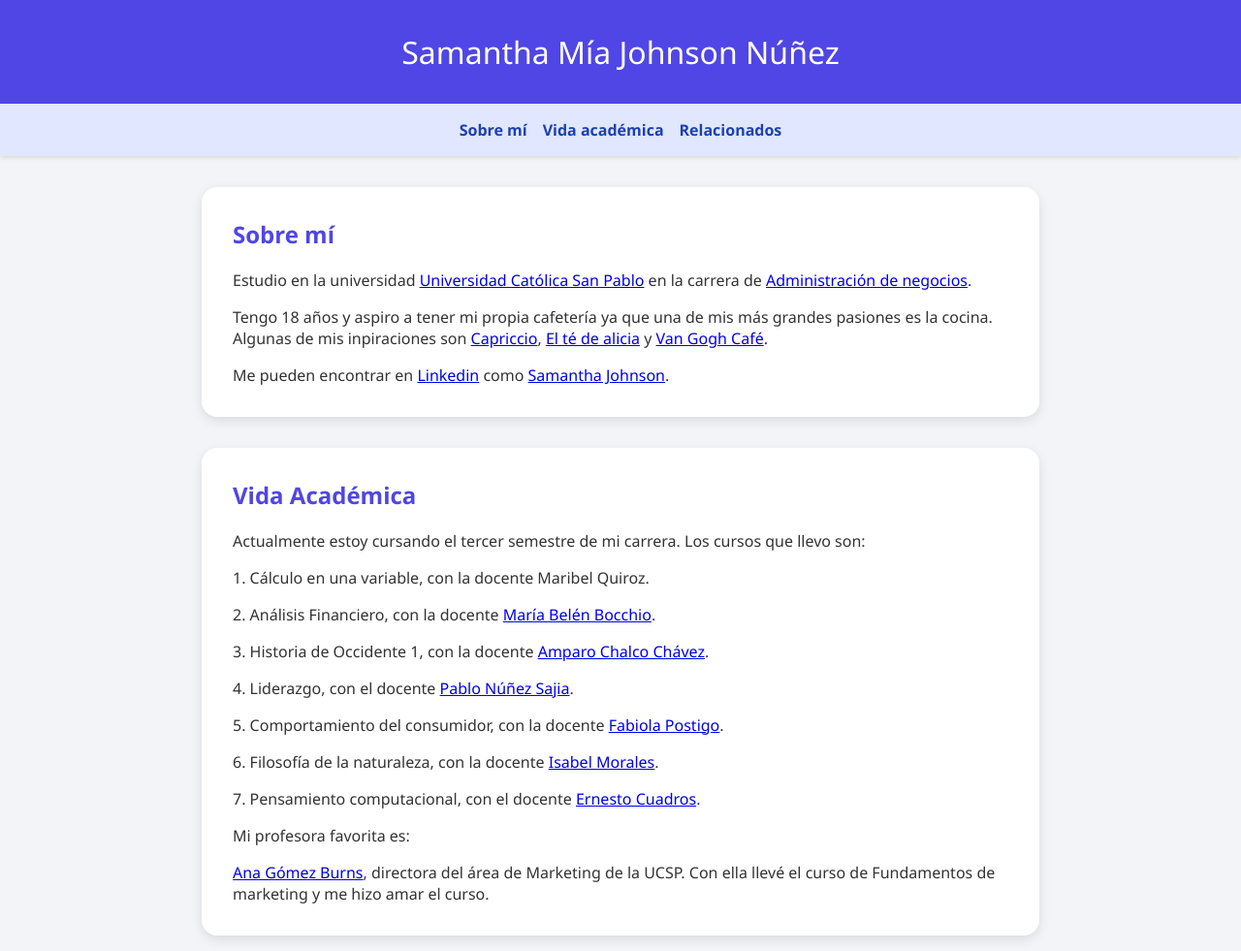
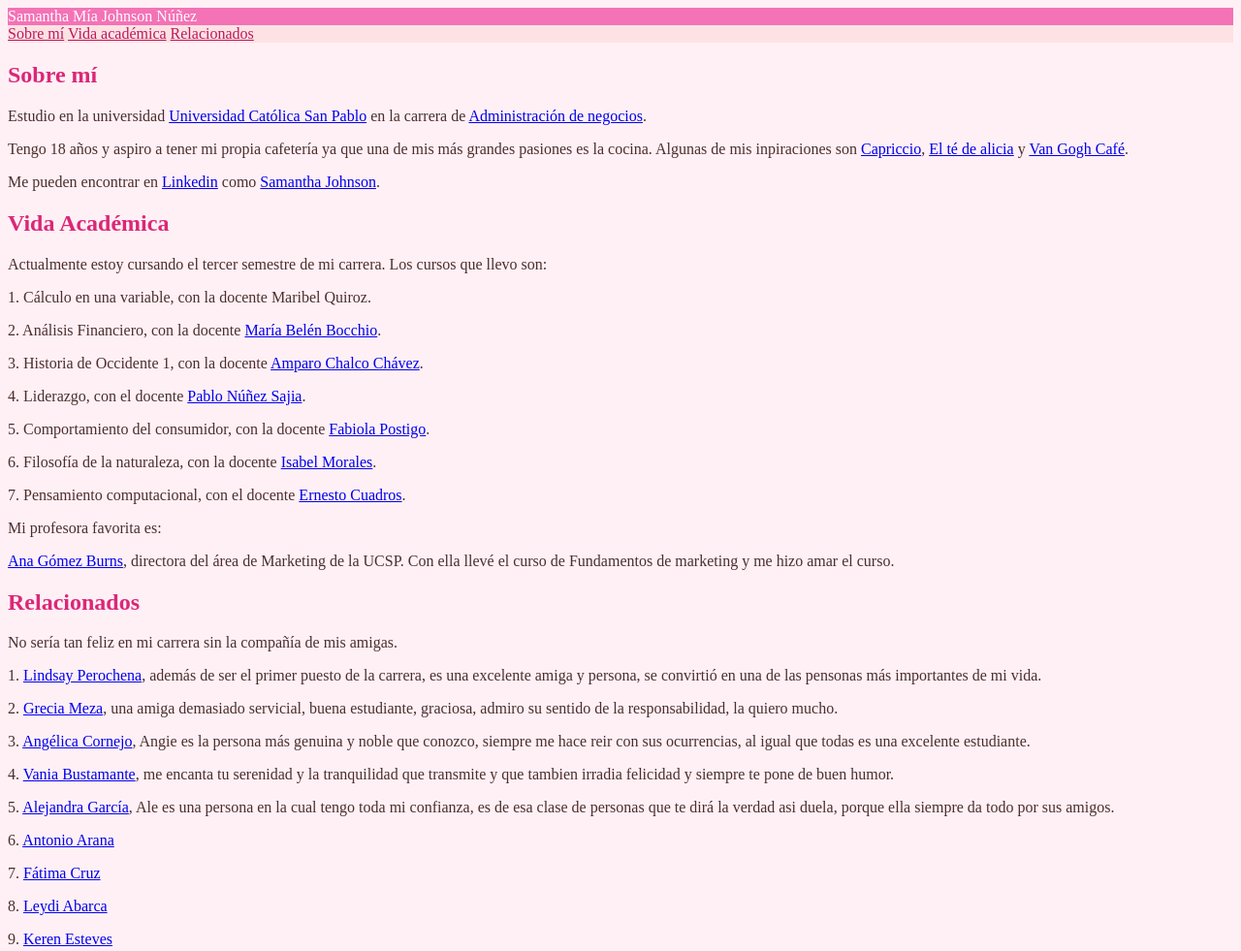
Before and after one commit to Sam061006/Samantha-M-a-Johnson-N-ez, a plain HTML site: page index.html in a window 1280 px wide. Shown: the top 981 px of the page at 97% size. Drawn offline with Linux system fonts and the light colour scheme.

Commit message:
index.html

```diff
--- a/index.html
+++ b/index.html
@@ -10,50 +10,26 @@
       scroll-behavior: smooth;
     }
     body {
-      margin: 0;
-      font-family: 'Segoe UI', Tahoma, Geneva, Verdana, sans-serif;
-      background: #f2f4f8;
-      color: #333;
+  background: #fff0f5; /* fondo rosado claro */
+  color: #4b2e2e; /* texto oscuro */
 }
+
 header {
-      background-color: #4f46e5;
+  background-color: #f472b6; /* rosa fuerte */
   color: white;
-      padding: 2rem;
-      text-align: center;
-      font-size: 2rem;
-      box-shadow: 0 2px 4px rgba(0, 0, 0, 0.1);
 }
+
 nav {
-      display: flex;
-      justify-content: center;
-      gap: 1rem;
-      background-color: #e0e7ff;
-      padding: 1rem;
-      box-shadow: 0 2px 4px rgba(0, 0, 0, 0.1);
+  background-color: #fde2e4;
 }
+
 nav a {
-      text-decoration: none;
-      color: #1e40af;
-      font-weight: bold;
+  color: #be185d;
 }
-    .container {
-      display: flex;
-      flex-direction: column;
-      align-items: center;
-      margin: 2rem auto;
-      gap: 2rem;
-      max-width: 800px;
-    }
-    .card {
-      background: white;
-      border-radius: 1rem;
-      padding: 2rem;
-      width: 100%;
-      box-shadow: 0 4px 12px rgba(0, 0, 0, 0.1);
-    }
+
 h2 {
-      margin-top: 0;
-      color: #4f46e5;
+  color: #db2777;
+
     }
   </style>
 </head>
```
Lines whose indentation alone changed are shown as unchanged.
